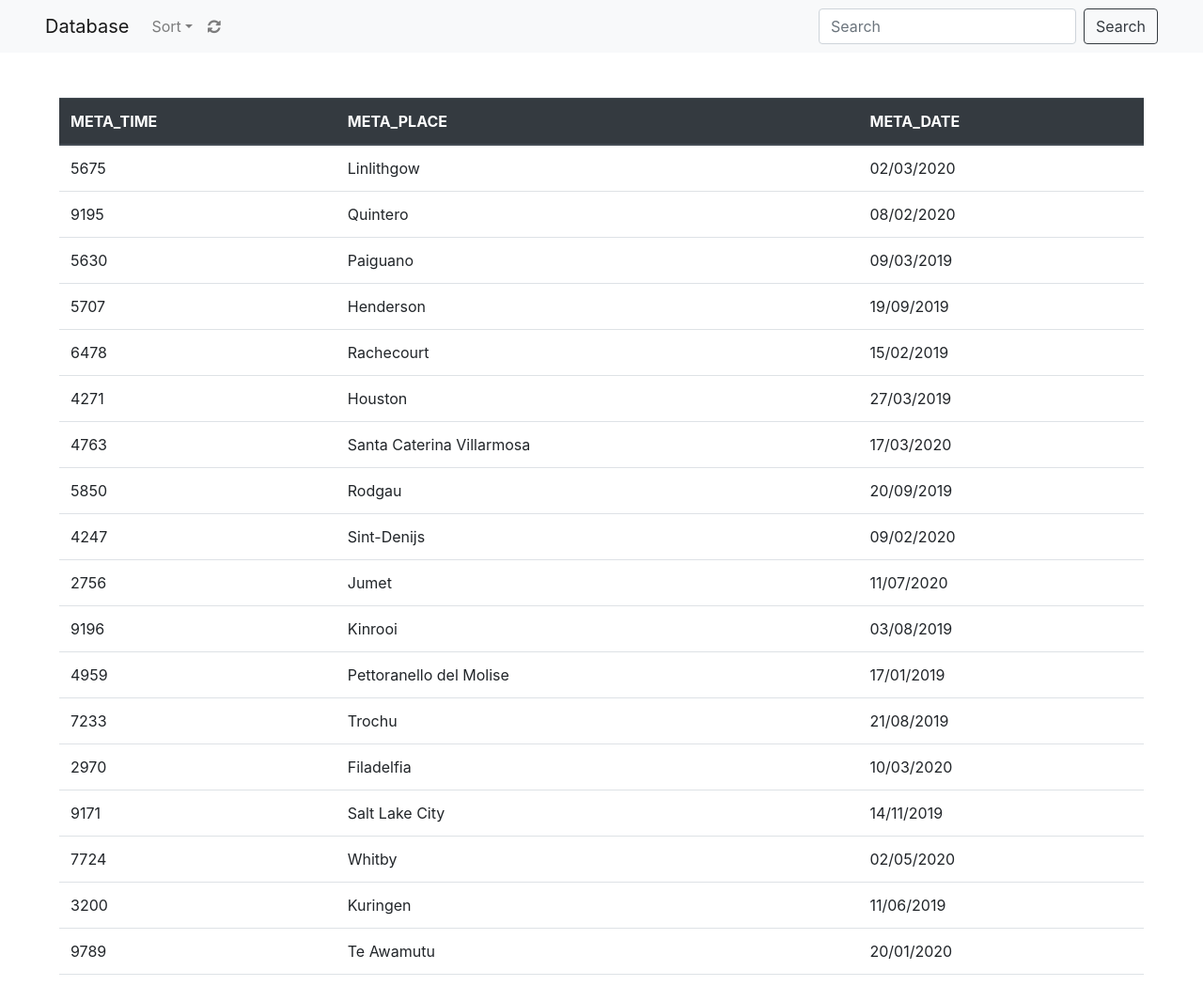
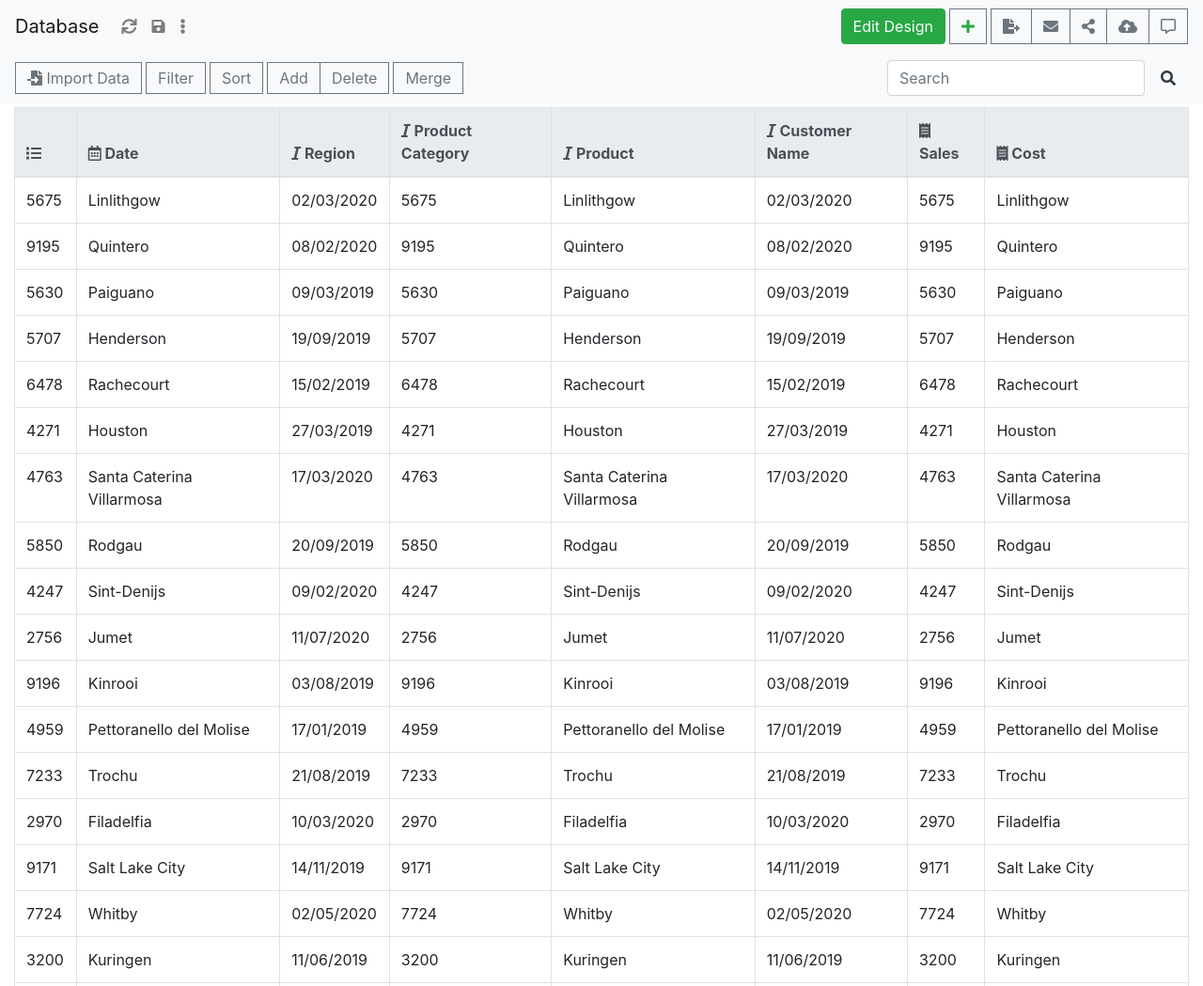
Before and after one commit to PromiseFru/database, a plain HTML site: page index.html in a window 1280 px wide. Shown: the top 1049 px of the page at 94% size. Drawn offline with nearby package versions, Linux system fonts and the light colour scheme.

Commit message:
UI built

```diff
--- a/index.html
+++ b/index.html
@@ -2,7 +2,7 @@
 <html lang="en">
 
 <head>
-    <title>myCode</title>
+    <title>Index</title>
     <!-- Required meta tags -->
     <meta charset="utf-8">
     <meta name="viewport" content="width=device-width, initial-scale=1, shrink-to-fit=no">
@@ -12,11 +12,13 @@
         integrity="sha384-ggOyR0iXCbMQv3Xipma34MD+dH/1fQ784/j6cY/iJTQUOhcWr7x9JvoRxT2MZw1T" crossorigin="anonymous">
     <!-- font-awsome CSS-->
     <link rel="stylesheet" href="https://maxcdn.bootstrapcdn.com/font-awesome/4.7.0/css/font-awesome.min.css">
+    <link rel="stylesheet" href="https://cdnjs.cloudflare.com/ajax/libs/font-awesome/5.10.2/css/all.css">
+
 </head>
 
 <body>
     <!-- navbar -->
-    <nav class="navbar navbar-expand-sm navbar-light bg-light px-5">
+    <nav class="navbar navbar-expand-sm navbar-light bg-light ">
         <a class="navbar-brand" href="#">Database</a>
 
         <button class="navbar-toggler d-lg-none" type="button" data-toggle="collapse" data-target="#collapsibleNavId"
@@ -25,13 +27,22 @@
         </button>
         <div class="collapse navbar-collapse" id="collapsibleNavId">
             <ul class="navbar-nav mr-auto mt-2 mt-lg-0">
-                <li class="nav-item dropdown">
+             <!--  <li class="nav-item dropdown">
                     <a class="nav-link dropdown-toggle" href="#" id="dropdownId" data-toggle="dropdown"
                         aria-haspopup="true" aria-expanded="false">Sort</a>
-                    <div class="dropdown-menu" aria-labelledby="dropdownId">
-                        <a class="dropdown-item" href="#" id="btn-sort">META_PLACE</a>
+                  <div class="dropdown-menu" aria-labelledby="dropdownId">
+                        <a class="dropdown-item" href="#" id="btn-sort">id</a>
+                        <a class="dropdown-item" href="#" id="btn-sort">Date</a>
+                        <a class="dropdown-item" href="#" id="btn-sort">Region</a>
+                        <a class="dropdown-item" href="#" id="btn-sort">Product Category</a>
+                        <a class="dropdown-item" href="#" id="btn-sort">Product</a>
+                        <a class="dropdown-item" href="#" id="btn-sort">Customer Name</a>
+                        <a class="dropdown-item" href="#" id="btn-sort">Sales</a>
+                        <a class="dropdown-item" href="#" id="btn-sort">Cost</a>
                     </div>
+
                 </li>
+              -->
                 <li class="nav-item ">
                     <a class="nav-link" href="#" id="dropdownId" data-toggle="dropdown" aria-haspopup="true"
                         onclick="document.location.reload(true)" aria-expanded="false"> <i class="fa fa-refresh"
@@ -39,31 +50,96 @@
                     </a>
                 </li>
 
+                <li class="nav-item ">
+                    <a class="nav-link" href="#" id="dropdownId" data-toggle="dropdown" aria-haspopup="true"
+                        onclick="document.location.reload(true)" aria-expanded="false"> <i class="fa fa-save"
+                            aria-hidden="true"></i>
+                    </a>
+                </li>
+                <li class="nav-item ">
+                    <a class="nav-link" href="#" id="dropdownId" data-toggle="dropdown" aria-haspopup="true"
+                        onclick="document.location.reload(true)" aria-expanded="false"><i class="fas fa-ellipsis-v"></i>
+                    </a>
+                </li>
+
+            </ul>
+                <button  class="btn btn-outline-success my-2 my-sm-0 bg-success text-light" type="button">Edit Design</button>
+                <button  class ="btn btn-outline-secondary my-2 my-sm-0 ml-1 rounded-0 text-success"><i class = "fas fa-plus"></i></button>
+                <button  class ="btn btn-outline-secondary my-2 my-sm-0 ml-1 rounded-0"><i class="fas fa-file-export"></i></button>
+                <button  class ="btn btn-outline-secondary my-2 my-sm-0 rounded-0 border-left-0"><i class = "fas fa-envelope"></i></button>
+                <button  class ="btn btn-outline-secondary my-2 my-sm-0 rounded-0 border-left-0"><i class = "fas fa-share-alt"></i></button>
+                <button  class ="btn btn-outline-secondary my-2 my-sm-0 rounded-0 border-left-0"><i class = "fas fa-cloud-upload-alt"></i></button>
+                <button  class ="btn btn-outline-secondary my-2 my-sm-0 rounded-0 border-left-0"><i class = "far fa-comment-alt"></i></button>
+
+        </div>
+    </nav>
+    <!-- second nav -->
+
+    <nav class="navbar navbar-expand-sm navbar-light bg-light mb-sm-1 " >
+
+        <button class="navbar-toggler d-lg-none" type="button" data-toggle="collapse" data-target="#collapsibleNavId"
+            aria-controls="collapsibleNavId" aria-expanded="false" aria-label="Toggle navigation">
+            <span class="navbar-toggler-icon"></span>
+        </button>
+        <div class="collapse navbar-collapse" id="collapsibleNavId">
+            <ul class="navbar-nav mr-auto mt-2 mt-lg-0">
+
+                <li class="nav-item ">
+                    <button  class="btn btn-outline-secondary my-2 my-sm-0 py-sm-1 rounded-0" type="button"><i class="fa fa-file-import"></i> Import Data</button>
+                </li>
+
+                <li class="nav-item ">
+                    <button  class="btn btn-outline-secondary my-2 my-sm-0 ml-1 py-sm-1 rounded-0" type="button">Filter</button>
+                </li>
+
+                <li class="nav-item ">
+                    <button  class="btn btn-outline-secondary my-2 my-sm-0 ml-1 py-sm-1 rounded-0" type="button" id="btn-sort">Sort</button>
+                </li>
+
+                <li class="nav-item ">
+                    <button  class="btn btn-outline-secondary my-2 my-sm-0 ml-1 py-sm-1 rounded-0" type="button">Add</button>
+                </li>
+
+                <li class="nav-item ">
+                    <button  class="btn btn-outline-secondary my-2 my-sm-0 py-sm-1 rounded-0 border-left-0" type="button">Delete</button>
+                </li>
+
+                <li class="nav-item ">
+                    <button  class="btn btn-outline-secondary my-2 my-sm-0 ml-1 py-sm-1 rounded-0" type="button">Merge</button>
+                </li>
+
             </ul>
             <form class="form-inline my-2 my-lg-0">
-                <input class="form-control mr-sm-2" type="text" placeholder="Search" id="searchbox" list="dblist">
+                <input  class="form-control py-sm-1" type="text" placeholder="Search" id="searchbox" list="dblist">
                 <!-- list of available search -->
                 <datalist id="dblist">
                     <!-- generated by JS -->
                 </datalist>
-                <button id="searchbtn" class="btn btn-outline-dark my-2 my-sm-0" type="button">Search</button>
+                <button id="searchbtn" class ="btn btn-outline-light text-dark  my-2 my-sm-0 ml-1 py-sm-1 "><i class = "fas fa-search"></i></button>
             </form>
         </div>
     </nav>
-    <!-- /navbar -->
+
+
 
     <!-- body container -->
     <div class="container-fluid" id="main">
-        <div class="row p-5">
+        <div class="row ">
             <div class="col-md-12">
                 <!-- result table -->
-                <table class="table table-hover">
-                    <thead class="thead-dark">
+                <table class="table table-bordered">
+                    <thead class="thead-light">
                         <tr>
-                            <th>META_TIME</th>
-                            <th>META_PLACE</th>
-                            <th>META_DATE</th>
+                            <th><i class="fa fa-list"></i></th>
+                            <th><i class="far fa-calendar-alt"></i> Date</th>
+                            <th><i class="fa fa-italic"></i> Region</th>
+                            <th><i class="fa fa-italic"></i> Product Category</th>
+                            <th><i class="fa fa-italic"></i> Product</th>
+                            <th><i class="fa fa-italic"></i> Customer Name</th>
+                            <th><i class="fas fa-receipt"></i> Sales</th>
+                            <th><i class="fas fa-receipt"></i> Cost</th>
                         </tr>
+
                     </thead>
                     <tbody id="results">
                         <!-- JS GENERATES RESULTS -->
--- a/script.js
+++ b/script.js
@@ -52,6 +52,7 @@ function searchbtnclicked(data) {
     searchbtn.addEventListener('click', () => {
         search(data, searchbox);
     })
+
 }
 
 // SEARCH
@@ -114,6 +115,11 @@ function renderHTML(data) {
             <td scope="row">${data[i].meta_time}</td>
             <td>${data[i].meta_place}</td>
             <td>${data[i].meta_date}</td>
+            <td scope="row">${data[i].meta_time}</td>
+            <td>${data[i].meta_place}</td>
+            <td>${data[i].meta_date}</td>
+            <td scope="row">${data[i].meta_time}</td>
+            <td>${data[i].meta_place}</td>
         </tr>
         `
     }
```
